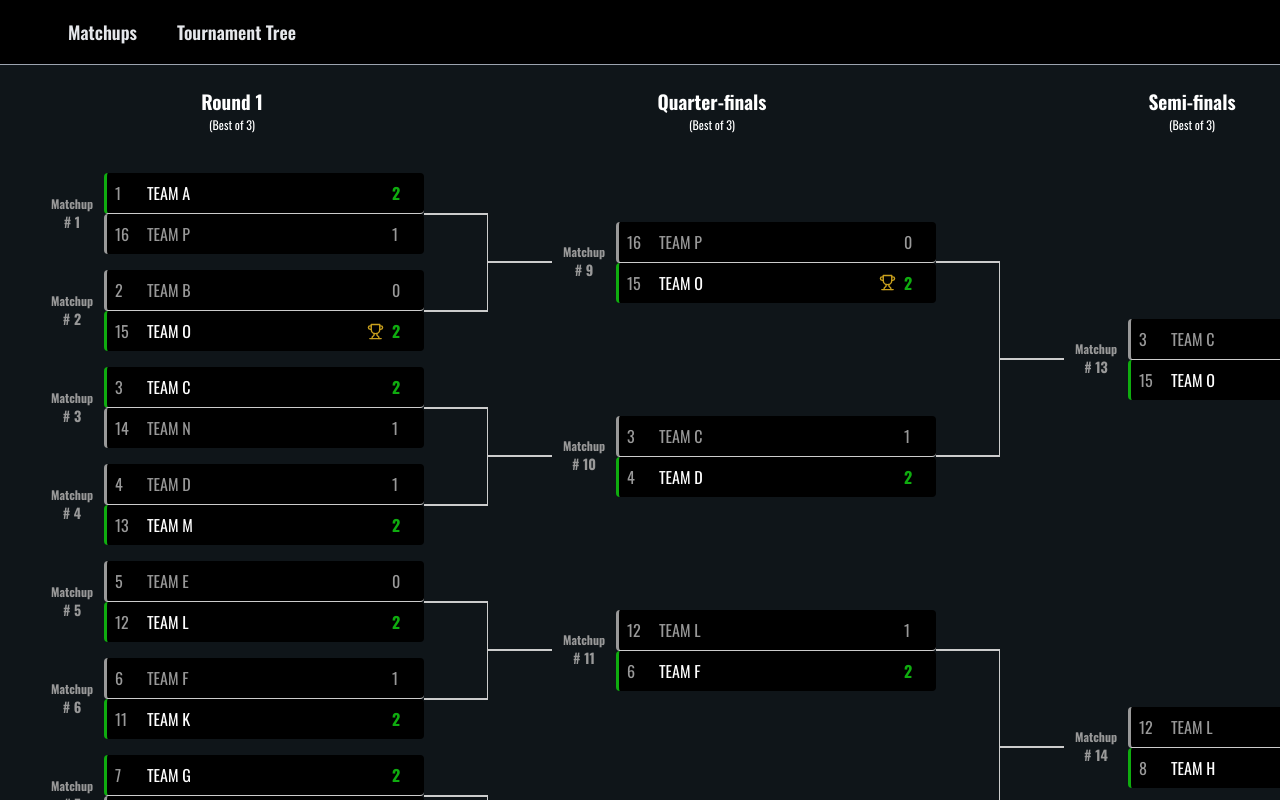
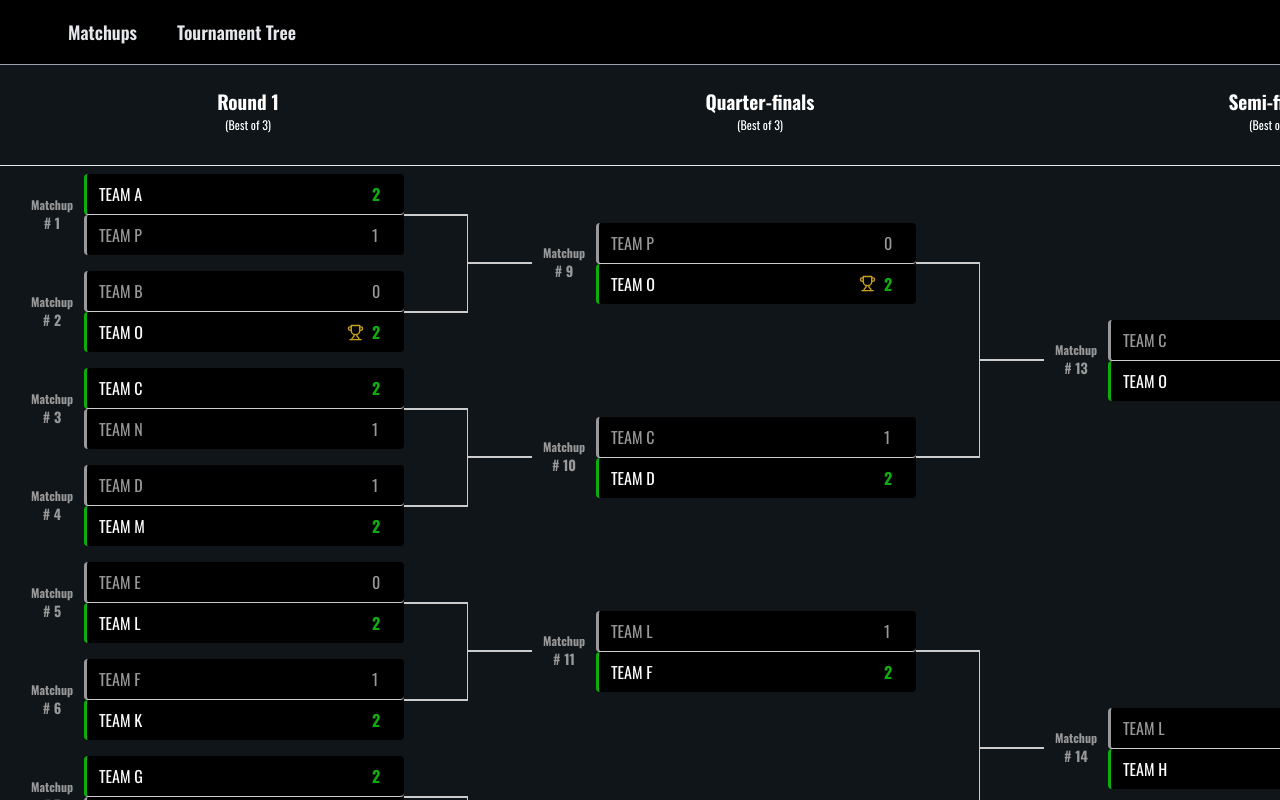
Before and after one commit to ozanisgor/tournament-tree, a Next.js app: page / in a window 1280 px wide. Shown: the top 800 px of the page. Built offline with nearby package versions, Linux system fonts and the light colour scheme.

Commit message:
ADD: confetti & UPDATE: champion and headers style

```diff
--- a/components/Bracket.tsx
+++ b/components/Bracket.tsx
@@ -11,7 +11,7 @@ export default function Bracket({ matches }: { matches: MatchType[] }) {
   return (
     <div className="relative">
       <div className="flex flex-col gap-5">
-        <div className="flex text-white absolute mx-10 text-center">
+        <div className="flex text-white absolute mx-10 text-center ">
           {rounds.map((round) => (
             <RoundHeader
               key={`${round}-header-${round.round}}`}
@@ -20,7 +20,7 @@ export default function Bracket({ matches }: { matches: MatchType[] }) {
             />
           ))}
         </div>
-        <div className="flex justify-center mx-10 my-20">
+        <div className="flex justify-center px-1 md:px-5 my-20 border-t border-gray-200">
           {rounds.map((round, index) => {
             const roundNumber = rounds.length - index;
 
--- a/components/Champion.tsx
+++ b/components/Champion.tsx
@@ -2,6 +2,7 @@ import Image from "next/image";
 import cup from "@/public/images/cup.png";
 import { useChampion } from "@/store/champion";
 import { motion } from "framer-motion";
+import Confetti from "react-confetti";
 
 const BounceTransition = {
   y: {
@@ -16,18 +17,25 @@ export default function Champion() {
   const { champion } = useChampion();
 
   return (
-    <div className="flex flex-col items-center justify-center mx-10 gap-4 w-52">
-      <h3 className="text-white text-3xl font-semibold">Champion</h3>
-
+    <div className="flex flex-col items-center justify-center mx-10 gap-4 w-52 relative">
+      <Confetti
+        width={208}
+        height={500}
+        numberOfPieces={100}
+        gravity={0.07}
+        className="absolute"
+      />
       <motion.div
         transition={BounceTransition}
         animate={{
           y: ["8%", "-8%"],
         }}
       >
-        <Image src={cup} alt="cup" width={200} height={200} />
+        <Image src={cup} alt="cup" width={200} height={300} />
       </motion.div>
-      <p className="text-white text-lg">{champion?.name}</p>
+      <p className="text-[#FACD3E] text-lg bg-black py-2 px-4 rounded-md">
+        {champion?.name}
+      </p>
     </div>
   );
 }
--- a/components/Player.tsx
+++ b/components/Player.tsx
@@ -32,10 +32,10 @@ const Player = ({
         ${winner ? "bracket-winner" : ""}
         ${highlightedPlayer === id ? "bracket-highlighted" : ""}`}
     >
-      <div title="Seed" className="bracket-player-seed">
+      {/* <div title="Seed" className="bracket-player-seed">
         {seed}
-      </div>
-      <div className="bracket-player-name">{name}</div>
+      </div> */}
+      <div className="bracket-player-name px-3">{name}</div>
       {champion && champion.id === id && (
         <Trophy color="#c9a01d" width={17} height={17} />
       )}
--- a/package.json
+++ b/package.json
@@ -16,6 +16,7 @@
     "lucide-react": "^0.290.0",
     "next": "13.5.6",
     "react": "^18",
+    "react-confetti": "^6.1.0",
     "react-dom": "^18",
     "zustand": "^4.4.4"
   },
--- a/styles/globals.css
+++ b/styles/globals.css
@@ -20,7 +20,7 @@ body {
 }
 
 .bracket-round-header {
-  width: 20rem;
+  width: 22rem;
   margin-right: 8rem;
   padding: 0.2rem 0;
   font-size: 120%;
```
Also changed, not shown: 1 other file (tests, documents, lock files or other folders).
